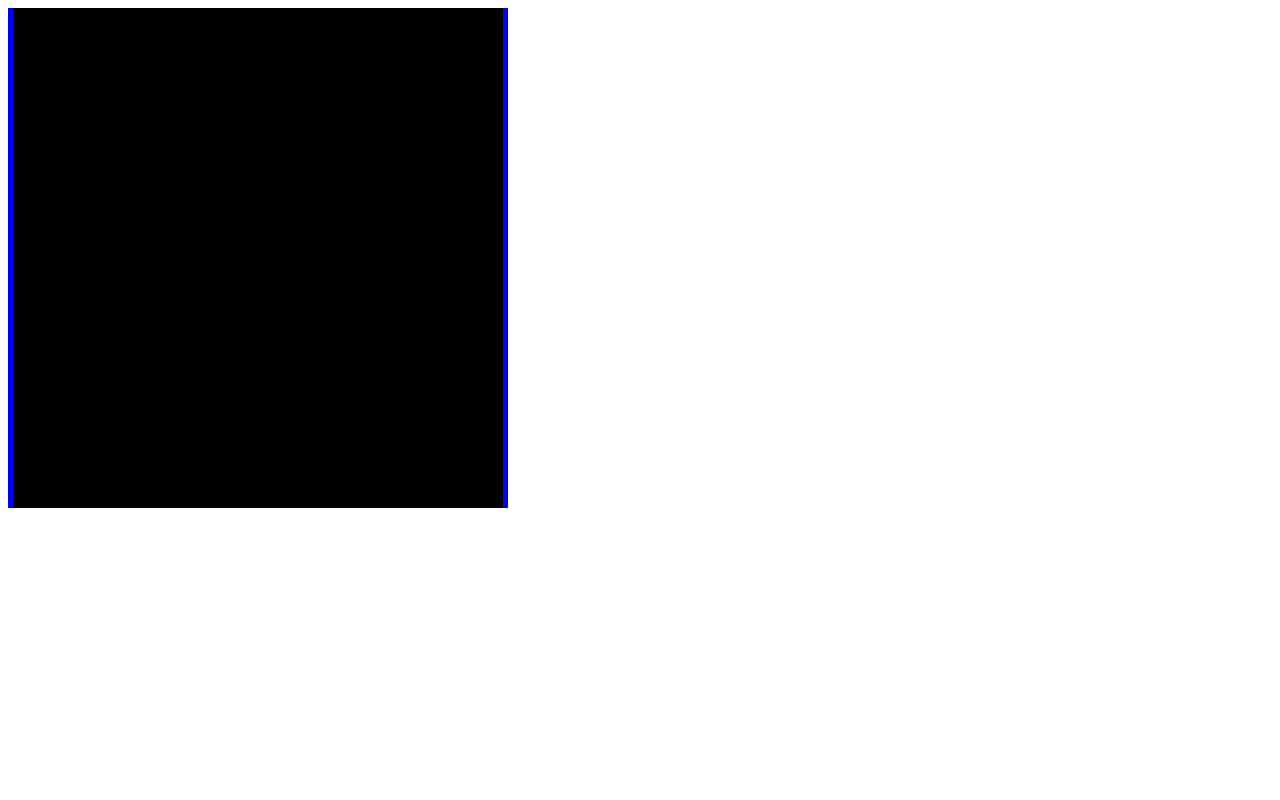
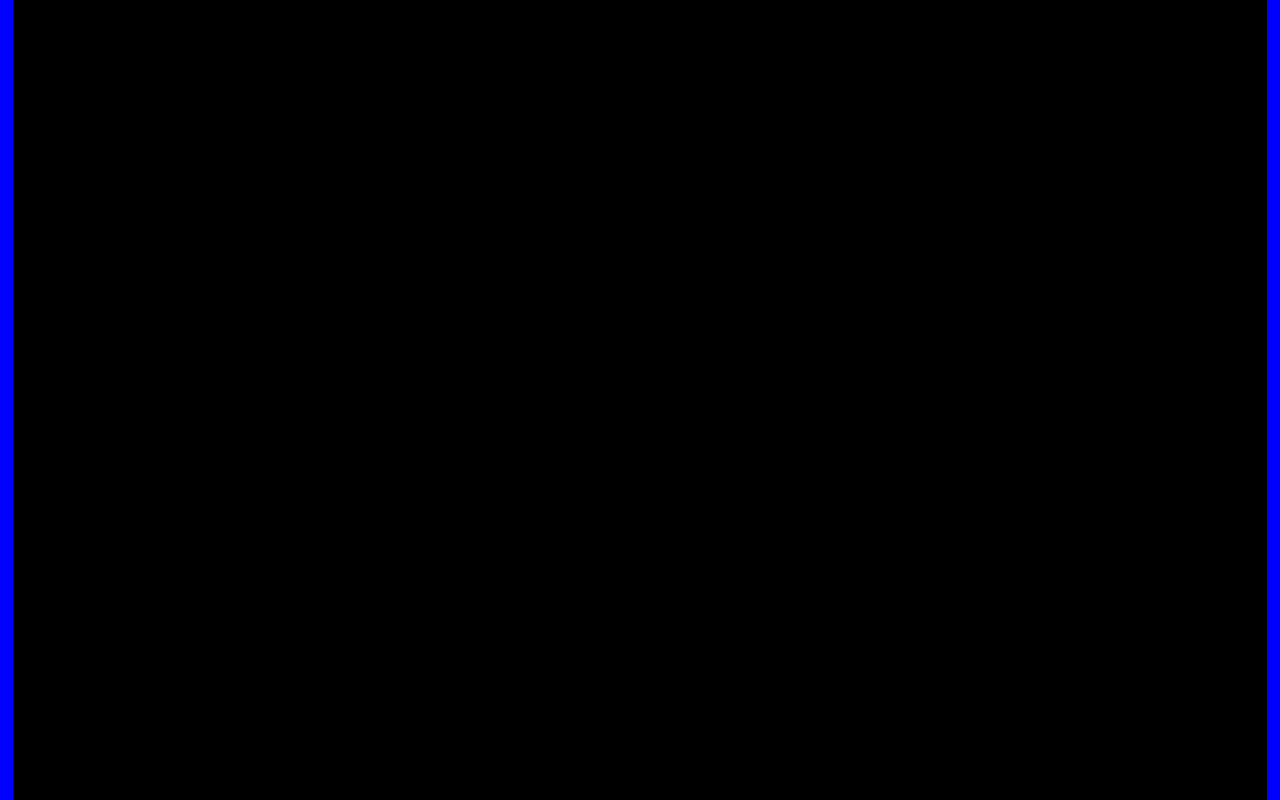
Before and after one commit to matthewleighton/pong, a plain HTML site: page index.html in a window 1280 px wide. Drawn offline with Linux system fonts and the light colour scheme.

Commit message:
Auto resize game on window resize

```diff
--- a/assets/css/main.css
+++ b/assets/css/main.css
@@ -1,17 +1,27 @@
 body {
-	/*margin: 0;*/
+	margin: 0;
 }
+
+/*#container {
+	width: 500px;
+	height: 500px;
+}*/
 
 .square {
 	background-color: pink;
 	display: inline-block;
-	height: 5px;
-	width: 5px;
-	/*border: 1px solid black;*/
+	height: 100%;
+	width: calc(100% / 100);
+
+	/*
+		Width should be equal to the same value as height.
+
+
+	 */
 }
 
 .row {
-	height: 100%;
+	height: 1%;
 	width: 100%;
 	font-size: 0;
 }
--- a/assets/js/Game.js
+++ b/assets/js/Game.js
@@ -1,5 +1,8 @@
 class Game {
 	constructor(config) {
+
+		// This is needed because 'this' in window resize event listener refers to the window, not the Game object.
+		self = this;
 
 		// Dynamically assign object variables based on items in config object.
 		for (var key in config) {
@@ -8,7 +11,36 @@ class Game {
 			};
 		}
 
+
+		this.containerElement = document.getElementById(this.container);
+
 		console.log(this);
 
+
+		this.setGameSize();
+
+		window.addEventListener('resize', this.setGameSize);
 	}
+
+	setGameSize() {
+		var w = window,
+			d = document,
+			e = d.documentElement,
+			g = d.getElementsByTagName('body')[0],
+			width = w.innerWidth || e.clientWidth || g.clientWidth,
+			height = w.innerHeight || e.clientHeight || g.clientHeight;
+
+		console.log(self);
+
+		var container = document.getElementById(self.container);
+
+		container.style.height = height + 'px';
+		container.style.width = width + 'px';
+
+		console.log(container);
+
+		console.log('width: ' + width);
+		console.log('height: ' + height);
+	}
+
 }
```
